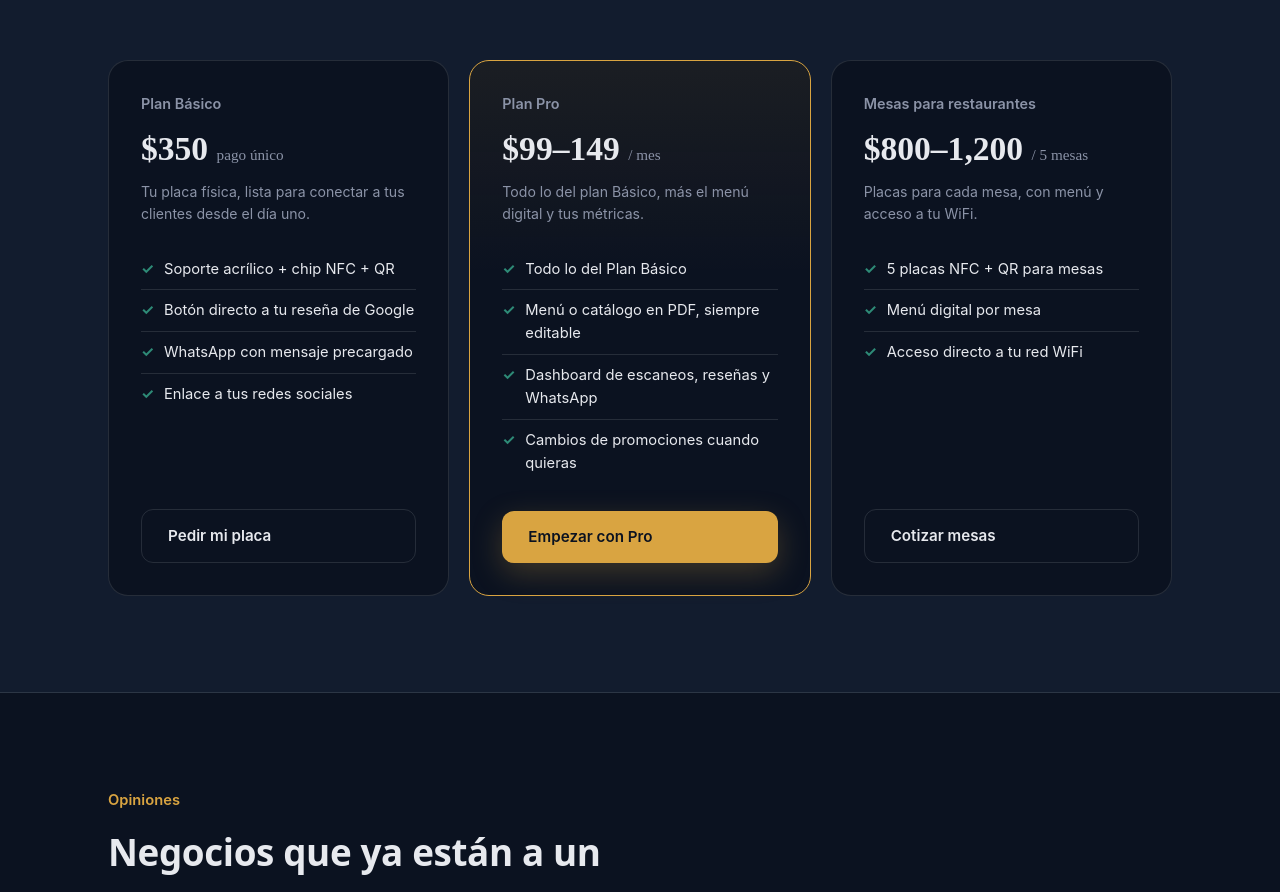
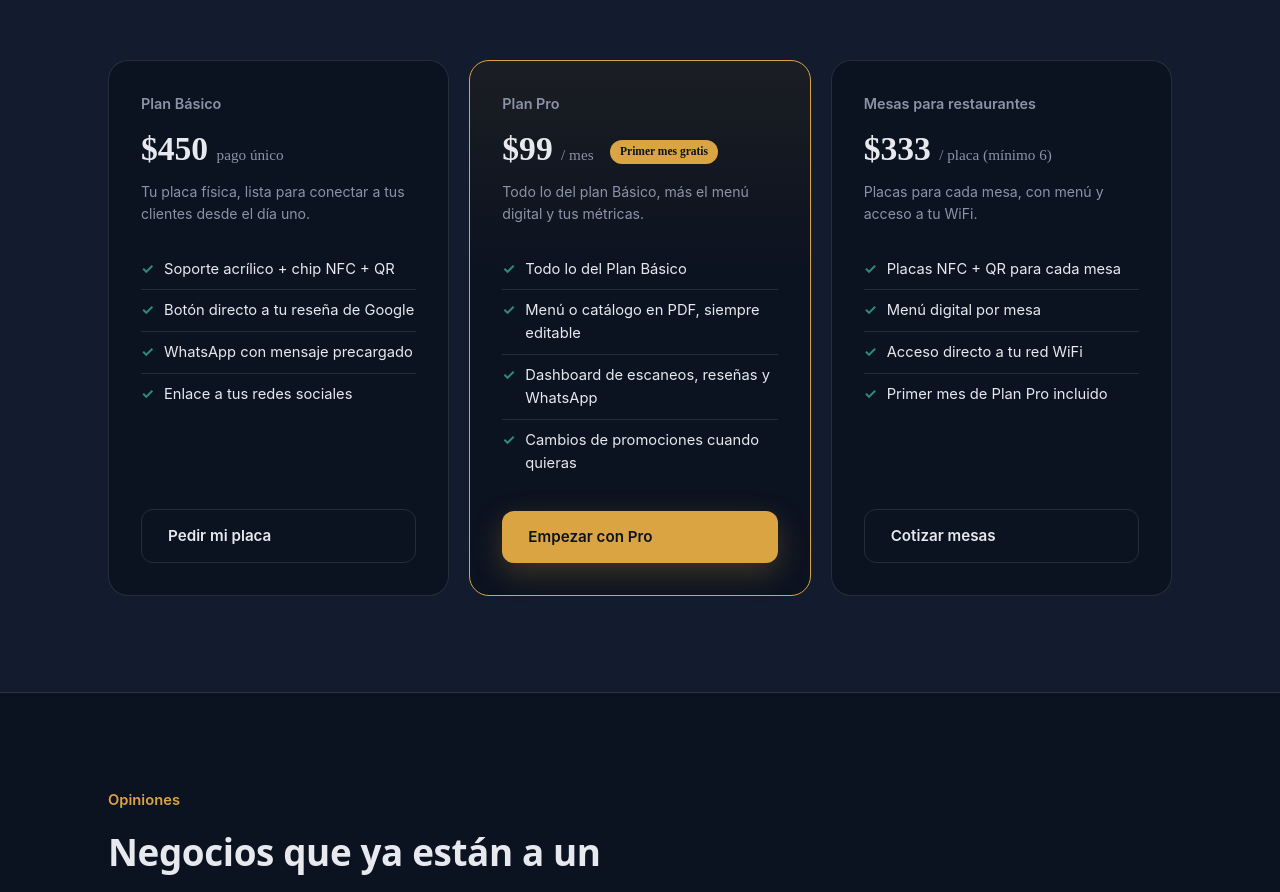
Before and after one commit to urielcc2001/oaxlink-web, a Next.js app: page / in a window 1280 px wide. Shown: the part 2292-3184 px from the top of the page. Built offline with nearby package versions, Linux system fonts and the light colour scheme.

Commit message:
feat: ajustes en la landing page

```diff
--- a/app/landing.css
+++ b/app/landing.css
@@ -132,6 +132,7 @@
   .plan .name{font-weight:600;color:var(--muted);font-size:0.9rem;margin-bottom:8px;}
   .plan .price{font-family:'Sora';font-size:2.1rem;font-weight:800;margin-bottom:6px;}
   .plan .price span{font-size:0.95rem;color:var(--muted);font-weight:500;}
+  .plan .price .price-badge{display:inline-block;vertical-align:middle;margin-left:8px;padding:3px 10px;border-radius:999px;background:var(--gold);color:var(--ink);font-size:0.72rem;font-weight:700;}
   .plan .desc{color:var(--muted);font-size:0.88rem;margin-bottom:24px;}
   .plan ul{list-style:none;margin-bottom:28px;flex:1;}
   .plan li{display:flex;gap:10px;padding:9px 0;border-top:1px solid var(--line);font-size:0.92rem;}
--- a/app/page.tsx
+++ b/app/page.tsx
@@ -125,7 +125,7 @@ export default function LandingPage() {
           <div className="plans">
             <div className="plan">
               <div className="name">Plan Básico</div>
-              <div className="price">$350 <span>pago único</span></div>
+              <div className="price">$450 <span>pago único</span></div>
               <div className="desc">Tu placa física, lista para conectar a tus clientes desde el día uno.</div>
               <ul>
                 <li><span className="check">✓</span> Soporte acrílico + chip NFC + QR</li>
@@ -137,7 +137,7 @@ export default function LandingPage() {
             </div>
             <div className="plan featured">
               <div className="name">Plan Pro</div>
-              <div className="price">$99–149 <span>/ mes</span></div>
+              <div className="price">$99 <span>/ mes</span> <span className="price-badge">Primer mes gratis</span></div>
               <div className="desc">Todo lo del plan Básico, más el menú digital y tus métricas.</div>
               <ul>
                 <li><span className="check">✓</span> Todo lo del Plan Básico</li>
@@ -149,12 +149,13 @@ export default function LandingPage() {
             </div>
             <div className="plan">
               <div className="name">Mesas para restaurantes</div>
-              <div className="price">$800–1,200 <span>/ 5 mesas</span></div>
+              <div className="price">$333 <span>/ placa (mínimo 6)</span></div>
               <div className="desc">Placas para cada mesa, con menú y acceso a tu WiFi.</div>
               <ul>
-                <li><span className="check">✓</span> 5 placas NFC + QR para mesas</li>
+                <li><span className="check">✓</span> Placas NFC + QR para cada mesa</li>
                 <li><span className="check">✓</span> Menú digital por mesa</li>
                 <li><span className="check">✓</span> Acceso directo a tu red WiFi</li>
+                <li><span className="check">✓</span> Primer mes de Plan Pro incluido</li>
               </ul>
               <a className="btn btn-ghost" href="#contacto">Cotizar mesas</a>
             </div>
```
